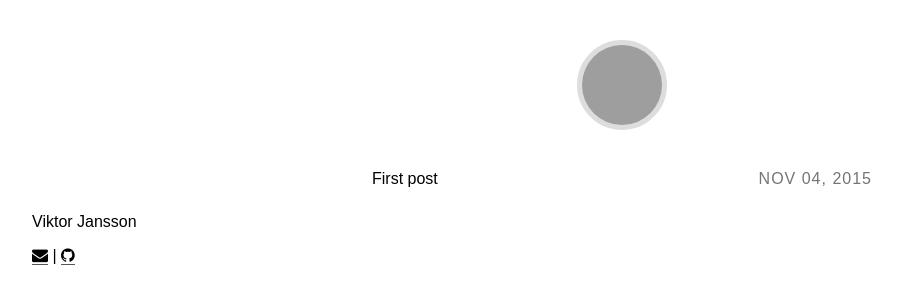
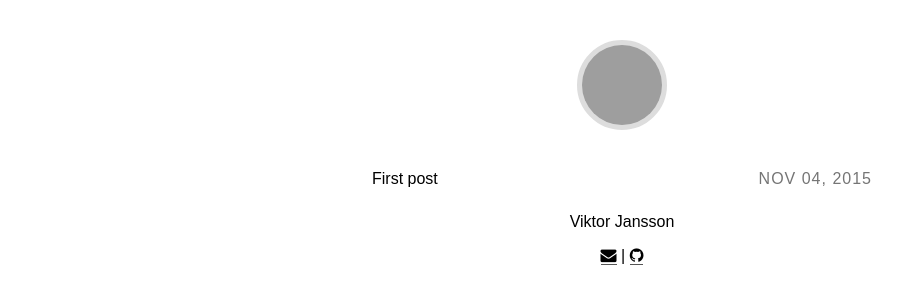
Before and after one commit to ViktorJ/ViktorJ.github.io, a Jekyll site: the page built from index.html, in a window 1280 px wide. Shown: the top 304 px of the page, without its empty margins (18-920 px from the left). Built offline with Jekyll 4.4.1, drawn with Linux system fonts in a browser that asks for light colours; nearby versions of some CDN libraries; some web fonts are replaced; grey boxes are pictures that could not be loaded.

Commit message:
footer work

```diff
--- a/_layouts/default.html
+++ b/_layouts/default.html
@@ -26,13 +26,12 @@ layout: compress
 
 		{% endif %}
 
-        <div class="center">
-            <div class="divider"></div>
-            <footer>
-                    <p>Viktor Jansson</p>
-                    <a href="mailto:rotkivnossnaj@gmail.com"><i class="fa fa-envelope"></i></a> |   <a href="https://github.com/ViktorJ"><i class="fa fa-github"></i></a>
-            </footer>
-        </div>
+
+        <footer>
+            <p>Viktor Jansson</p>
+            <a href="mailto:rotkivnossnaj@gmail.com"><i class="fa fa-envelope"></i></a> |   <a href="https://github.com/ViktorJ"><i class="fa fa-github"></i></a>
+        </footer>
+
 
 	</body>
 
--- a/_sass/main.scss
+++ b/_sass/main.scss
@@ -346,6 +346,12 @@ section {
     }
   }
 }
+footer {
+  text-align: center;
+  a {
+    text-decoration: none;
+  }
+}
 @keyframes bounce {0% {
     transform: translate3d( 0, -1000px, 0 );
   }
```
